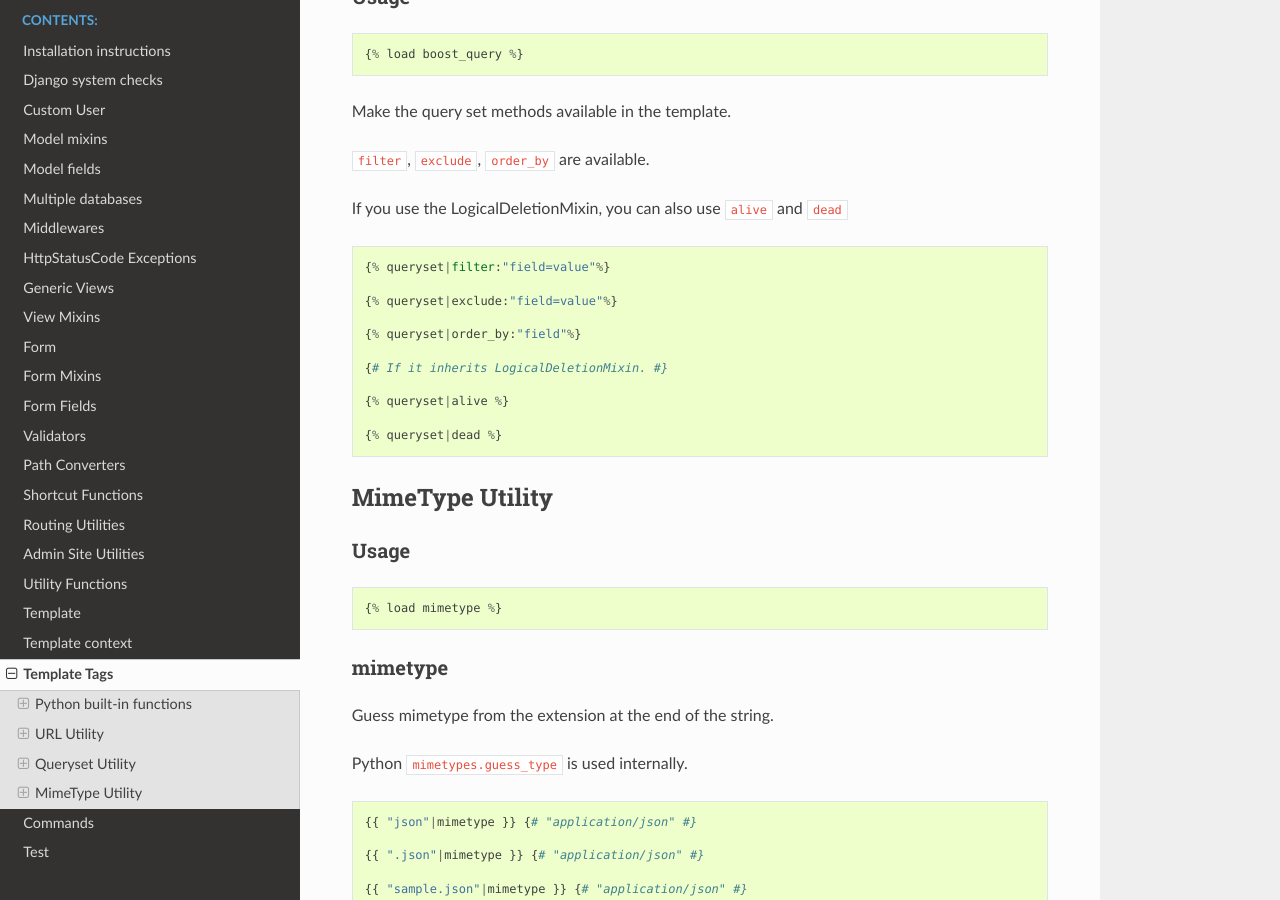
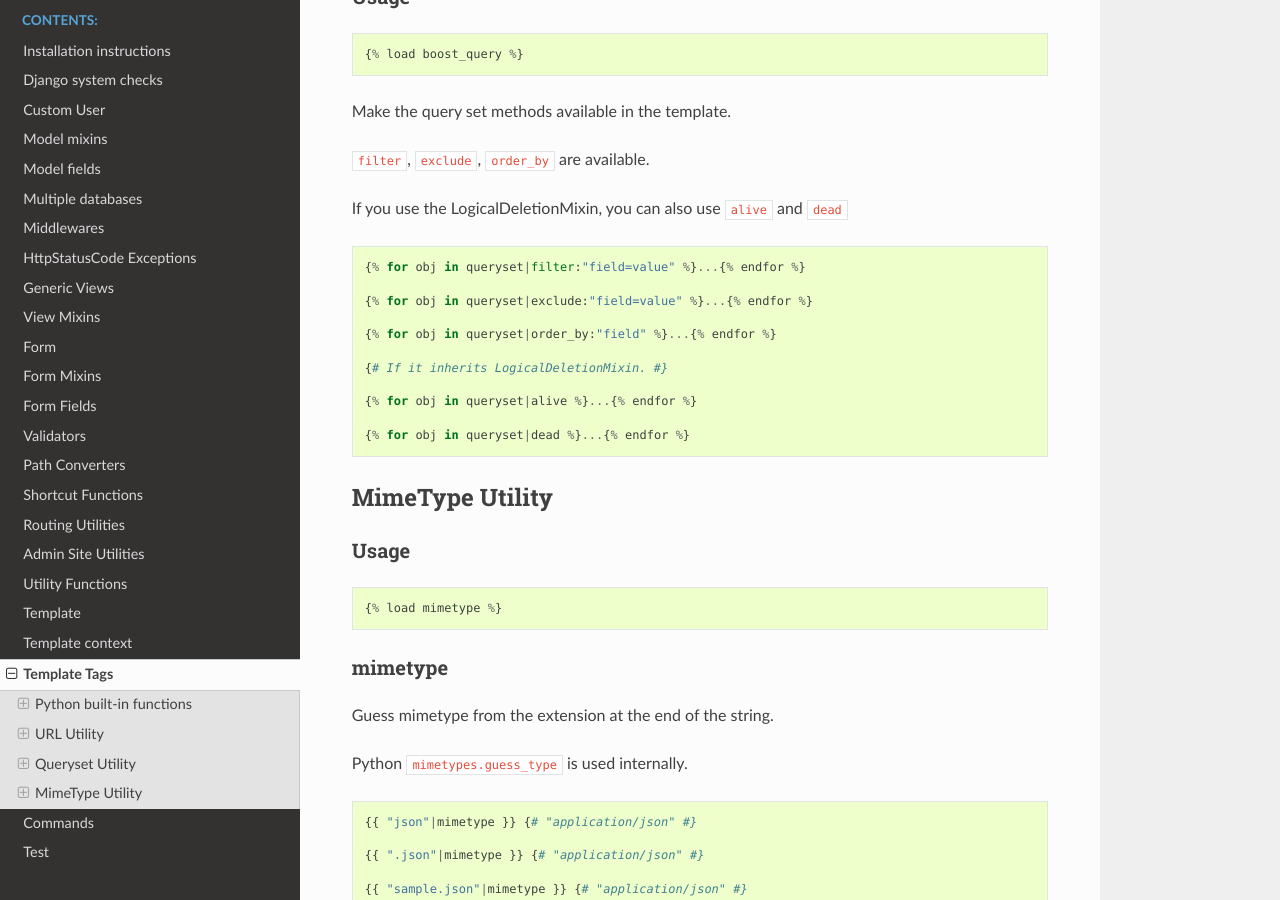
Before and after one commit to ChanTsune/django-boost, a Sphinx documentation site: the page built from docs/template_tags.rst, in a window 1280 px wide and 900 px high, scrolled down 3285 px. Built offline with Sphinx 7.4.7 and the Read the Docs theme 3.1.0, drawn with Linux system fonts in a browser that asks for light colours.

Commit message:
:memo: Fix boost_query filter usage in template docs
filter/exclude/order_by/alive/dead are template filters, so they must be used
in a {{ }} or {% for %} expression, not as {% ... %} statement tags (which
raise TemplateSyntaxError).

```diff
--- a/docs/template_tags.rst
+++ b/docs/template_tags.rst
@@ -191,17 +191,17 @@ If you use the LogicalDeletionMixin, you can also use ``alive`` and ``dead``
 
 ::
 
-  {% queryset|filter:"field=value"%}
+  {% for obj in queryset|filter:"field=value" %}...{% endfor %}
 
-  {% queryset|exclude:"field=value"%}
+  {% for obj in queryset|exclude:"field=value" %}...{% endfor %}
 
-  {% queryset|order_by:"field"%}
+  {% for obj in queryset|order_by:"field" %}...{% endfor %}
 
   {# If it inherits LogicalDeletionMixin. #}
 
-  {% queryset|alive %}
+  {% for obj in queryset|alive %}...{% endfor %}
 
-  {% queryset|dead %}
+  {% for obj in queryset|dead %}...{% endfor %}
 
 
 MimeType Utility
```
